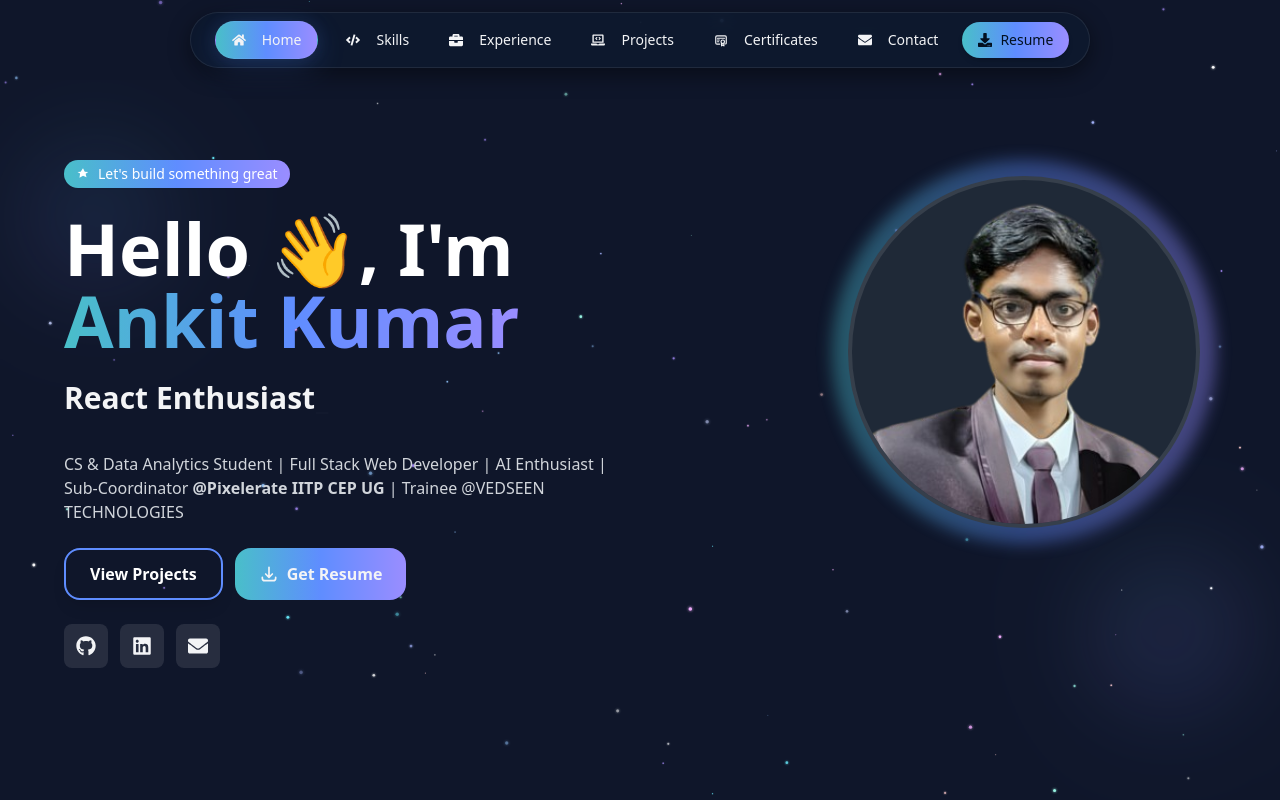
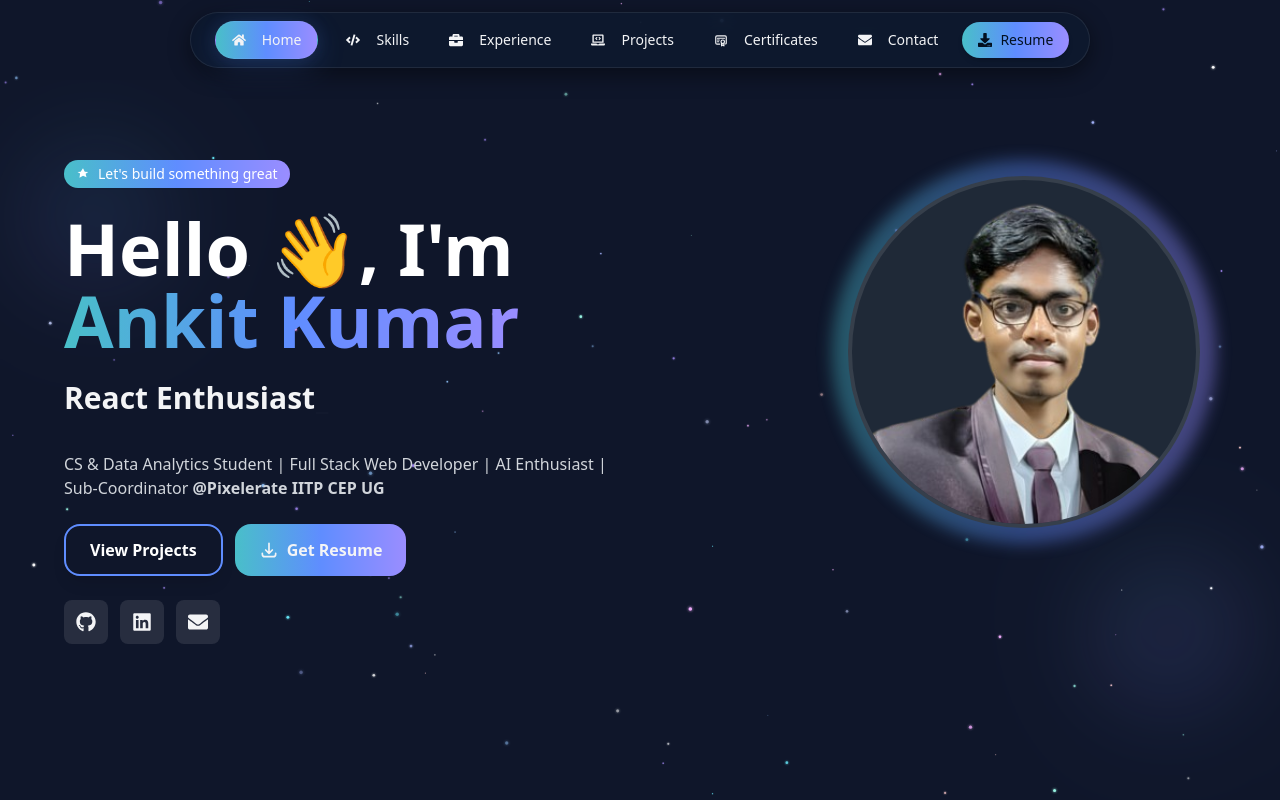
Before and after one commit to ankit9241/Portfolio, a React (Vite) app: page / in a window 1280 px wide. Shown: the top 800 px of the page. Built offline with nearby package versions, Linux system fonts and the light colour scheme.

Commit message:
Remove trainee position from Hero component

```diff
--- a/src/components/Hero.tsx
+++ b/src/components/Hero.tsx
@@ -134,8 +134,7 @@ const Hero = () => {
               className="text-sm md:text-base text-gray-300 max-w-xl"
             >
               CS & Data Analytics Student | Full Stack Web Developer | AI
-              Enthusiast | Sub-Coordinator <b>@Pixelerate IITP CEP UG</b> |
-              Trainee @VEDSEEN TECHNOLOGIES
+              Enthusiast | Sub-Coordinator <b>@Pixelerate IITP CEP UG</b>
             </motion.p>
 
             {/* CTA buttons */}
```
